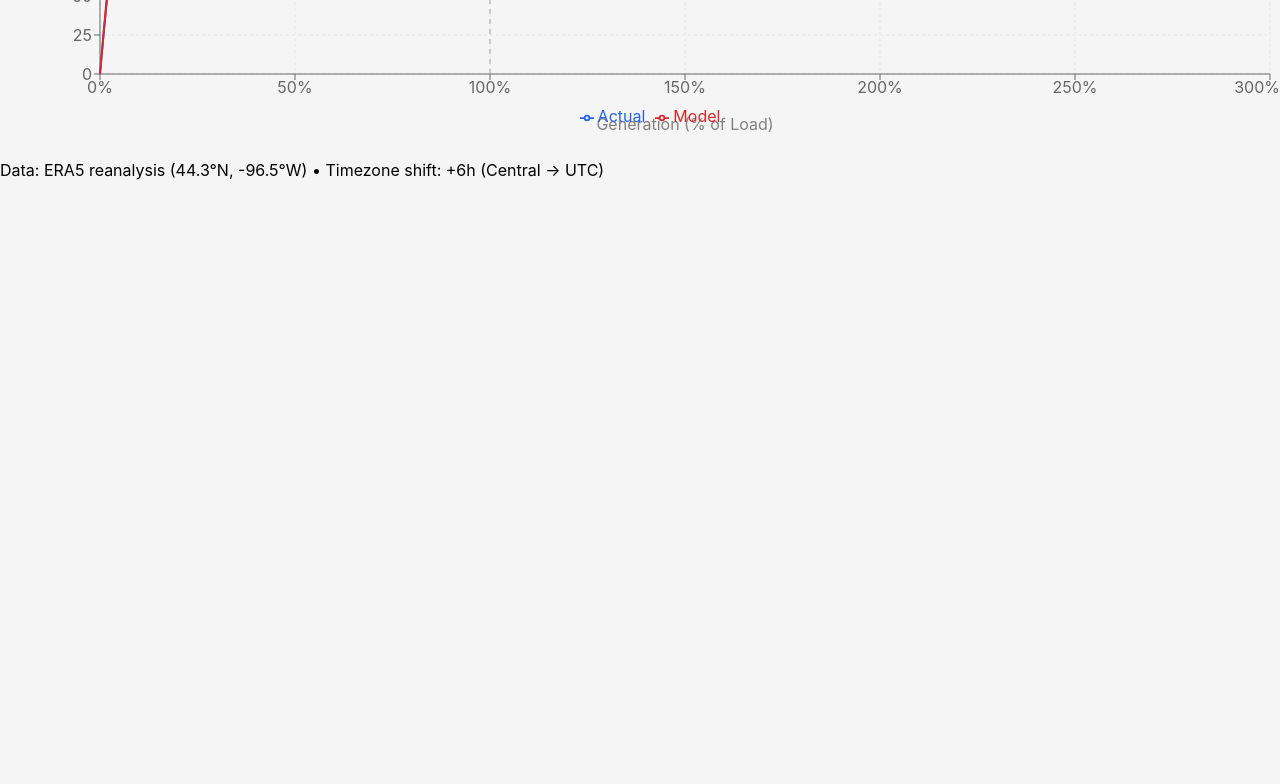
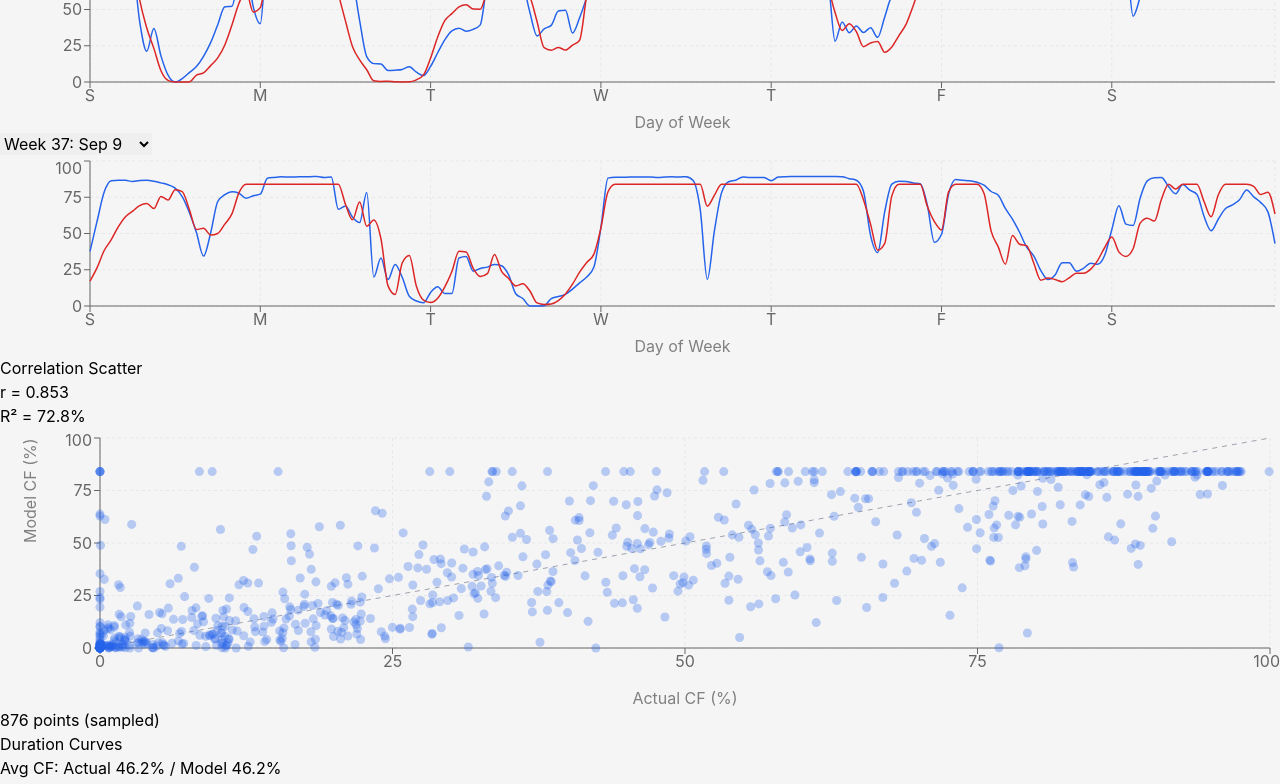
Before and after one commit to NathanDIyer/wind-validation-dashboard, a React (Vite) app: page / in a window 1280 px wide. Shown: the part 740-1524 px from the top of the page. Before the commit the page ends 922 px from the top, so only its background shows below. Built offline with nearby package versions, Linux system fonts and the light colour scheme.

Commit message:
Restore all charts (Weekly, Scatter, Duration, Sweep)
Co-Authored-By: Claude Opus 4.5 <noreply@anthropic.com>

```diff
--- a/src/App.jsx
+++ b/src/App.jsx
@@ -1,5 +1,8 @@
 import React, { useState, useEffect, useMemo, useCallback } from 'react'
 import ParameterPanel from './components/ParameterPanel'
+import WeeklyComparison from './components/WeeklyComparison'
+import ScatterPlot from './components/ScatterPlot'
+import DurationCurves from './components/DurationCurves'
 import CapacitySweep from './components/CapacitySweep'
 import { calculateCorrelation, mean } from './utils/calculations'
 import { DEFAULT_PARAMS, OPTIMAL_PARAMS } from './utils/constants'
@@ -136,10 +139,10 @@ function App() {
       </header>
 
       {/* Main content */}
-      <main className="max-w-4xl mx-auto px-4 py-6">
+      <main className="max-w-7xl mx-auto px-4 py-6">
         <div className="flex gap-6">
           {/* Left sidebar - Parameters */}
-          <div className="w-56 flex-shrink-0">
+          <div className="w-64 flex-shrink-0">
             <ParameterPanel
               params={params}
               onParamChange={handleParamChange}
@@ -147,8 +150,18 @@ function App() {
             />
           </div>
 
-          {/* Right content - Capacity Sweep */}
-          <div className="flex-1">
+          {/* Right content - Charts */}
+          <div className="flex-1 space-y-6">
+            {/* Weekly comparison */}
+            <WeeklyComparison actualCF={actualCF} modelCF={modelCF} />
+
+            {/* Scatter and Duration side by side */}
+            <div className="grid grid-cols-2 gap-6">
+              <ScatterPlot actualCF={actualCF} modelCF={modelCF} stats={stats} />
+              <DurationCurves actualCF={actualCF} modelCF={modelCF} stats={stats} />
+            </div>
+
+            {/* Capacity sweep */}
             <CapacitySweep actualCF={actualCF} modelCF={modelCF} />
           </div>
         </div>
```
